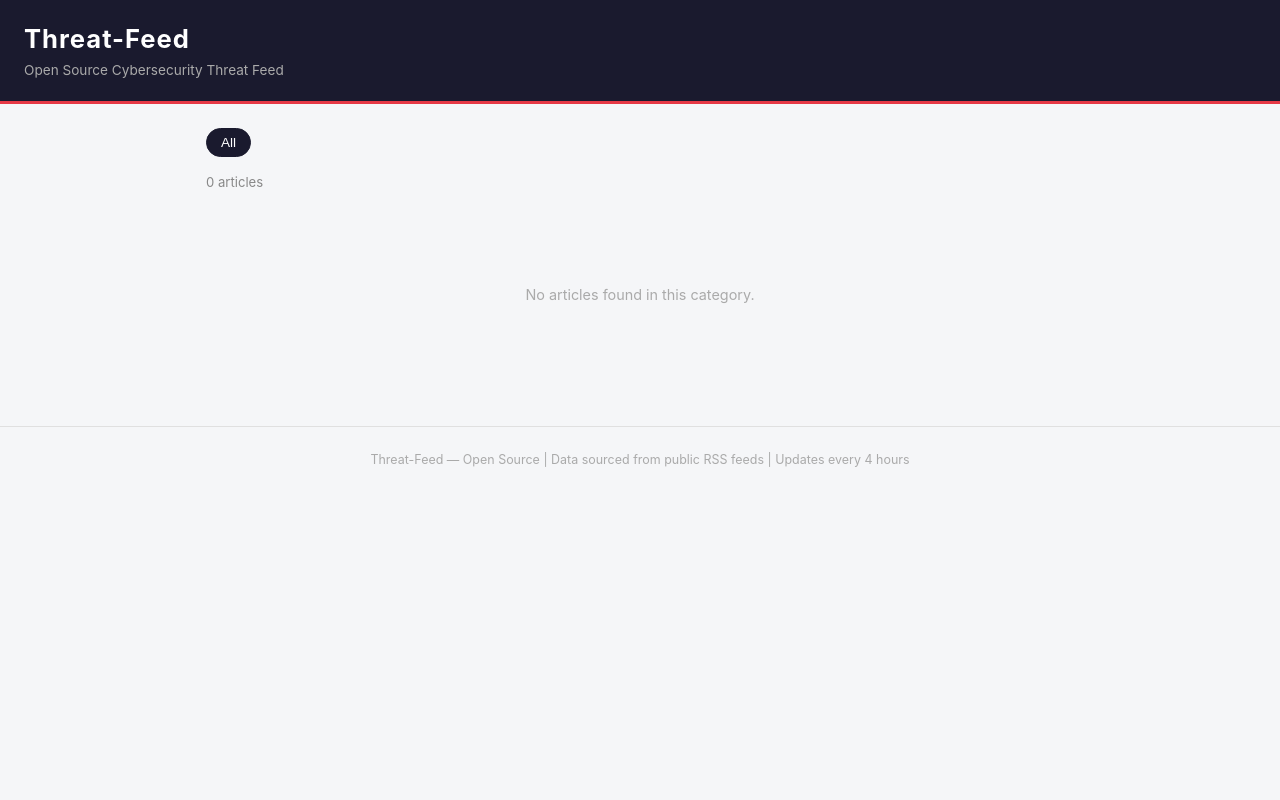
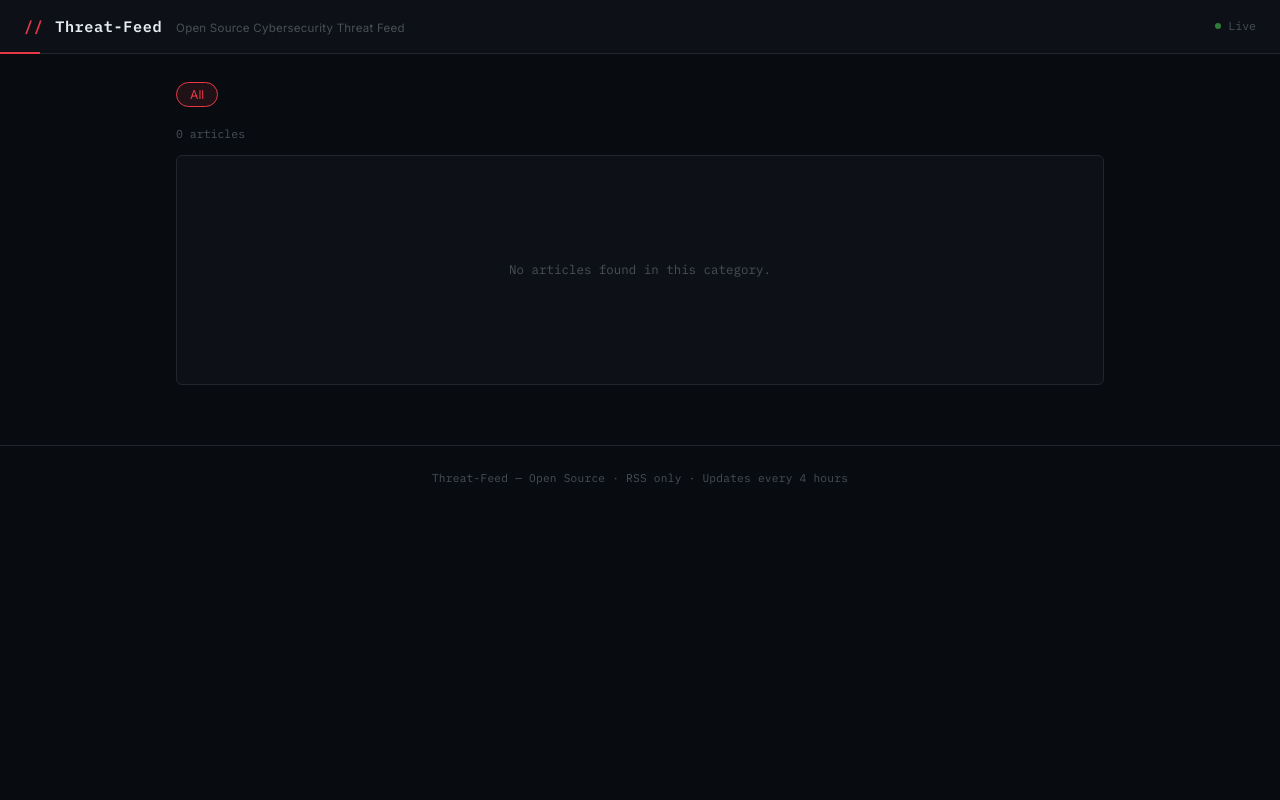
Before and after one commit to vcsk9vxw9y-debug/test-feed, a Flask app: page / in a window 1280 px wide. Run offline with Flask 3, Linux system fonts and the light colour scheme; data that the repository does not hold is empty.

Commit message:
redesign: dark dashboard UI for v2 staging

```diff
--- a/static/style.css
+++ b/static/style.css
@@ -1,171 +1,314 @@
 /* ===========================
-   Test-Feed - Minimal Styles
+   Threat-Feed — Dark Dashboard
    =========================== */
 
-* {
+@import url('https://fonts.googleapis.com/css2?family=IBM+Plex+Mono:wght@400;600&family=Inter:wght@300;400;500;600&display=swap');
+
+*, *::before, *::after {
     box-sizing: border-box;
     margin: 0;
     padding: 0;
 }
 
-body {
-    font-family: -apple-system, BlinkMacSystemFont, "Segoe UI", Roboto, sans-serif;
-    background: #f5f6f8;
-    color: #222;
-    font-size: 15px;
-    line-height: 1.5;
+:root {
+    --bg:        #080c10;
+    --surface:   #0d1117;
+    --surface-2: #161b22;
+    --border:    #21262d;
+    --text-primary:   #e6edf3;
+    --text-secondary: #7d8590;
+    --text-muted:     #484f58;
+    --accent:     #e63946;
+    --accent-dim: rgba(230, 57, 70, 0.10);
+
+    --cloud:      #58a6ff;
+    --saas:       #bc8cff;
+    --ot:         #ff7b72;
+    --ransomware: #e63946;
+    --vuln:       #d29922;
+    --uncat:      #484f58;
+
+    --radius: 6px;
+    --ease:   150ms ease;
 }
 
-/* Header */
+html { scroll-behavior: smooth; }
+
+body {
+    font-family: 'Inter', -apple-system, sans-serif;
+    background: var(--bg);
+    color: var(--text-primary);
+    font-size: 14px;
+    line-height: 1.6;
+    min-height: 100vh;
+}
+
+/* Scrollbar */
+::-webkit-scrollbar { width: 5px; }
+::-webkit-scrollbar-track { background: var(--bg); }
+::-webkit-scrollbar-thumb { background: var(--border); border-radius: 3px; }
+::-webkit-scrollbar-thumb:hover { background: var(--text-muted); }
+
+/* Selection */
+::selection { background: var(--accent-dim); color: var(--text-primary); }
+
+
+/* ---- Header ---- */
 header {
-    background: #1a1a2e;
-    color: #fff;
-    padding: 20px 24px;
-    border-bottom: 3px solid #e63946;
+    background: var(--surface);
+    border-bottom: 1px solid var(--border);
+    padding: 0 24px;
+    height: 54px;
+    display: flex;
+    align-items: center;
+    justify-content: space-between;
+    position: sticky;
+    top: 0;
+    z-index: 100;
+}
+
+header::after {
+    content: '';
+    position: absolute;
+    bottom: -1px;
+    left: 0;
+    width: 40px;
+    height: 2px;
+    background: var(--accent);
+}
+
+.header-brand {
+    display: flex;
+    align-items: baseline;
+    gap: 14px;
 }
 
 header h1 {
-    font-size: 1.6rem;
-    font-weight: 700;
-    letter-spacing: 1px;
+    font-family: 'IBM Plex Mono', monospace;
+    font-size: 0.95rem;
+    font-weight: 600;
+    color: var(--text-primary);
+    letter-spacing: 0.04em;
+}
+
+header h1 .slash {
+    color: var(--accent);
+    margin-right: 2px;
 }
 
 header .subtitle {
-    color: #aaa;
-    font-size: 0.85rem;
-    margin-top: 2px;
+    color: var(--text-muted);
+    font-size: 0.72rem;
+    font-weight: 400;
+    letter-spacing: 0.02em;
 }
 
-/* Main layout */
-main {
-    max-width: 900px;
-    margin: 24px auto;
-    padding: 0 16px;
+.header-status {
+    display: flex;
+    align-items: center;
+    gap: 7px;
+    font-size: 0.72rem;
+    color: var(--text-muted);
+    font-family: 'IBM Plex Mono', monospace;
 }
 
-/* Filter buttons */
+.status-dot {
+    width: 6px;
+    height: 6px;
+    border-radius: 50%;
+    background: #3fb950;
+    flex-shrink: 0;
+    animation: blink 2.4s ease-in-out infinite;
+}
+
+@keyframes blink {
+    0%, 100% { opacity: 1; }
+    50%       { opacity: 0.3; }
+}
+
+
+/* ---- Main Layout ---- */
+main {
+    max-width: 960px;
+    margin: 0 auto;
+    padding: 28px 16px;
+}
+
+
+/* ---- Filters ---- */
 .filters {
     display: flex;
     flex-wrap: wrap;
-    gap: 8px;
-    margin-bottom: 16px;
+    gap: 6px;
+    margin-bottom: 18px;
 }
 
 .filter-btn {
-    padding: 6px 14px;
-    border: 1px solid #ccc;
+    padding: 4px 13px;
+    border: 1px solid var(--border);
     border-radius: 20px;
-    background: #fff;
+    background: transparent;
     cursor: pointer;
-    font-size: 0.85rem;
-    color: #444;
-    transition: all 0.15s ease;
+    font-size: 0.76rem;
+    font-family: 'Inter', sans-serif;
+    color: var(--text-secondary);
+    transition: border-color var(--ease), color var(--ease), background var(--ease);
+    white-space: nowrap;
 }
 
 .filter-btn:hover {
-    border-color: #1a1a2e;
-    color: #1a1a2e;
+    border-color: var(--text-secondary);
+    color: var(--text-primary);
 }
 
 .filter-btn.active {
-    background: #1a1a2e;
-    color: #fff;
-    border-color: #1a1a2e;
+    background: var(--accent-dim);
+    border-color: var(--accent);
+    color: var(--accent);
 }
 
-/* Stats bar */
-.stats {
-    font-size: 0.82rem;
-    color: #888;
-    margin-bottom: 12px;
+.filter-btn:focus-visible {
+    outline: 2px solid var(--accent);
+    outline-offset: 2px;
 }
 
-/* Article cards */
+
+/* ---- Stats ---- */
+.stats {
+    font-size: 0.72rem;
+    color: var(--text-muted);
+    margin-bottom: 12px;
+    font-family: 'IBM Plex Mono', monospace;
+}
+
+
+/* ---- Article List ---- */
 .article-list {
     display: flex;
     flex-direction: column;
-    gap: 10px;
+    border: 1px solid var(--border);
+    border-radius: var(--radius);
+    overflow: hidden;
 }
 
+
+/* ---- Article Cards ---- */
 .article-card {
-    background: #fff;
-    border: 1px solid #e0e0e0;
-    border-radius: 6px;
-    padding: 14px 16px;
-    transition: box-shadow 0.15s ease;
+    background: var(--surface);
+    padding: 14px 18px 13px 20px;
+    border-left: 3px solid transparent;
+    border-bottom: 1px solid var(--border);
+    transition: background var(--ease);
+    animation: slideIn 0.18s ease both;
 }
 
-.article-card:hover {
-    box-shadow: 0 2px 8px rgba(0,0,0,0.08);
+.article-card:last-child { border-bottom: none; }
+
+.article-card:hover { background: var(--surface-2); }
+
+/* Left-border color by threat category */
+.article-card:has(.badge-cloud)      { border-left-color: var(--cloud); }
+.article-card:has(.badge-saas)       { border-left-color: var(--saas); }
+.article-card:has(.badge-ot)         { border-left-color: var(--ot); }
+.article-card:has(.badge-ransomware) { border-left-color: var(--ransomware); }
+.article-card:has(.badge-vuln)       { border-left-color: var(--vuln); }
+.article-card:has(.badge-uncat)      { border-left-color: var(--uncat); }
+
+@keyframes slideIn {
+    from { opacity: 0; transform: translateY(5px); }
+    to   { opacity: 1; transform: translateY(0); }
+}
+
+@media (prefers-reduced-motion: reduce) {
+    .article-card { animation: none; }
 }
 
 .article-card a {
     text-decoration: none;
-    color: #1a1a2e;
-    font-weight: 600;
-    font-size: 0.97rem;
+    color: var(--text-primary);
+    font-weight: 500;
+    font-size: 0.88rem;
+    line-height: 1.45;
+    display: block;
+    margin-bottom: 8px;
+    transition: color var(--ease);
 }
 
-.article-card a:hover {
-    color: #e63946;
+.article-card a:hover  { color: var(--cloud); }
+.article-card a:focus-visible {
+    outline: 2px solid var(--accent);
+    outline-offset: 2px;
+    border-radius: 2px;
 }
 
 .article-meta {
     display: flex;
     align-items: center;
     gap: 10px;
-    margin-top: 6px;
     flex-wrap: wrap;
 }
 
 .article-source {
-    font-size: 0.8rem;
-    color: #666;
+    font-size: 0.70rem;
+    color: var(--text-muted);
+    font-family: 'IBM Plex Mono', monospace;
 }
 
 .article-date {
-    font-size: 0.78rem;
-    color: #999;
+    font-size: 0.70rem;
+    color: var(--text-muted);
 }
 
-/* Category badges */
+
+/* ---- Badges ---- */
 .badge {
-    display: inline-block;
-    padding: 2px 10px;
-    border-radius: 12px;
-    font-size: 0.75rem;
+    display: inline-flex;
+    align-items: center;
+    padding: 1px 7px;
+    border-radius: 4px;
+    font-size: 0.66rem;
     font-weight: 600;
-    color: #fff;
+    font-family: 'IBM Plex Mono', monospace;
+    letter-spacing: 0.04em;
+    text-transform: uppercase;
 }
 
-.badge-cloud       { background: #2196f3; }
-.badge-saas        { background: #9c27b0; }
-.badge-ot          { background: #ff5722; }
-.badge-ransomware  { background: #e63946; }
-.badge-vuln        { background: #ff9800; }
-.badge-uncat       { background: #9e9e9e; }
+.badge-cloud      { background: rgba(88,  166, 255, 0.12); color: var(--cloud); }
+.badge-saas       { background: rgba(188, 140, 255, 0.12); color: var(--saas); }
+.badge-ot         { background: rgba(255, 123, 114, 0.12); color: var(--ot); }
+.badge-ransomware { background: rgba(230,  57,  70, 0.12); color: var(--ransomware); }
+.badge-vuln       { background: rgba(210, 153,  34, 0.12); color: var(--vuln); }
+.badge-uncat      { background: rgba(72,   79,  88, 0.15); color: var(--text-muted); }
 
-/* Loading & empty states */
+
+/* ---- Loading / Empty States ---- */
 .loading, .empty {
+    padding: 52px 24px;
     text-align: center;
-    padding: 40px;
-    color: #aaa;
-    font-size: 0.9rem;
+    color: var(--text-muted);
+    font-size: 0.78rem;
+    font-family: 'IBM Plex Mono', monospace;
+    background: var(--surface);
 }
 
-/* Footer */
+
+/* ---- Footer ---- */
 footer {
     text-align: center;
-    padding: 24px;
-    font-size: 0.78rem;
-    color: #aaa;
-    margin-top: 40px;
-    border-top: 1px solid #e0e0e0;
+    padding: 24px 16px;
+    margin-top: 32px;
+    border-top: 1px solid var(--border);
+    font-size: 0.70rem;
+    color: var(--text-muted);
+    font-family: 'IBM Plex Mono', monospace;
+    letter-spacing: 0.02em;
 }
 
-/* Mobile */
+
+/* ---- Mobile ---- */
 @media (max-width: 600px) {
-    header { padding: 16px; }
-    main { margin: 16px auto; }
-    .article-card { padding: 12px; }
+    header { padding: 0 14px; }
+    header .subtitle { display: none; }
+    main { padding: 18px 10px; }
+    .article-card { padding: 12px 12px 11px 16px; }
 }
--- a/templates/index.html
+++ b/templates/index.html
@@ -9,28 +9,34 @@
 <body>
 
     <header>
-        <h1>Threat-Feed</h1>
-        <p class="subtitle">Open Source Cybersecurity Threat Feed</p>
+        <div class="header-brand">
+            <h1><span class="slash">//</span> Threat-Feed</h1>
+            <p class="subtitle">Open Source Cybersecurity Threat Feed</p>
+        </div>
+        <div class="header-status">
+            <span class="status-dot" aria-hidden="true"></span>
+            <span>Live</span>
+        </div>
     </header>
 
     <main>
-        <section class="filters" id="filters">
+        <section class="filters" id="filters" aria-label="Filter by category">
             <button class="filter-btn active" data-category="All">All</button>
         </section>
 
-        <section class="stats">
+        <section class="stats" aria-live="polite">
             <span id="article-count"></span>
         </section>
 
-        <section class="article-list" id="article-list">
+        <section class="article-list" id="article-list" aria-label="Threat intelligence articles">
             <div class="loading">Fetching latest threat intelligence...</div>
         </section>
     </main>
 
     <footer>
-        <p>Threat-Feed &mdash; Open Source | Data sourced from public RSS feeds | Updates every 4 hours</p>
+        <p>Threat-Feed &mdash; Open Source &middot; RSS only &middot; Updates every 4 hours</p>
     </footer>
 
-    <script type="text/javascript" src="/static/main.js"></script>
+    <script type="text/javascript" src="/static/main.js" defer></script>
 </body>
 </html>
```
